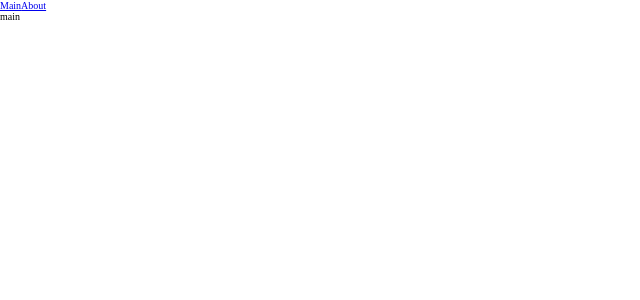
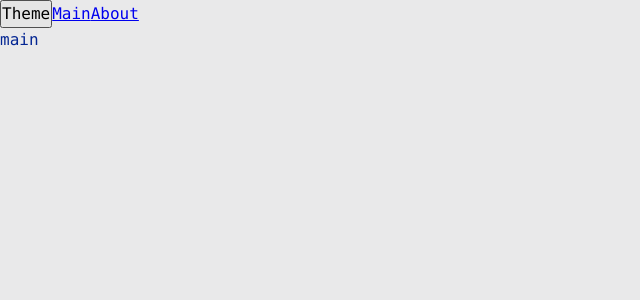
Before and after one commit to marknik139/react-production, a React app: page / in a window 1280 px wide. Shown: the top 300 px of the page, without its empty margins (0-640 px from the left). Built offline with nearby package versions, Linux system fonts and the light colour scheme.

Commit message:
add themes

```diff
--- a/src/App.tsx
+++ b/src/App.tsx
@@ -1,12 +1,16 @@
-import './index.scss';
+import {Suspense} from "react";
 import {Link, Route, Routes} from "react-router-dom";
 import {MainPageAsync} from "./pages/MainPage/MainPage.async";
 import {AboutPageAsync} from "./pages/AboutPage/AboutPage.async";
-import {Suspense} from "react";
+import {useTheme} from "./theme/useTheme";
+import './styles/index.scss';
 
 export const App = () => {
+    const {theme, toggleTheme} = useTheme();
+
     return(
-        <div className='app'>
+        <div className={`app ${theme}`}>
+            <button onClick={toggleTheme}>Theme</button>
             <Link to={'/'}>Main</Link>
             <Link to={'/about'}>About</Link>
 
@@ -17,5 +21,5 @@
                 </Routes>
             </Suspense>
         </div>
-    )
-}
+    );
+};
--- a/src/index.scss
+++ /dev/null
@@ -1,9 +0,0 @@
-* {
-  margin: 0;
-  padding: 0;
-  box-sizing: border-box;
-}
-
-.app {
-  font-size: 10px;
-}
--- a/src/index.tsx
+++ b/src/index.tsx
@@ -1,12 +1,15 @@
-import { createRoot } from 'react-dom/client';
+import {createRoot} from 'react-dom/client';
 import {BrowserRouter} from "react-router-dom";
 import {App} from "./App";
+import ThemeProvider from "./theme/ThemeProvider";
 
 const container = document.getElementById('root');
 const root = createRoot(container);
 
 root.render(
     <BrowserRouter>
-        <App/>
+        <ThemeProvider>
+            <App/>
+        </ThemeProvider>
     </BrowserRouter>
 );
--- /dev/null
+++ b/src/styles/index.scss
@@ -0,0 +1,13 @@
+@forward 'reset';
+@forward 'variables/global';
+@forward 'themes/light';
+@forward 'themes/dark';
+
+.app {
+  font: var(--font-m);
+
+  background: var(--bg-color);
+  color: var(--primary-color);
+
+  min-height: 100vh;
+}
--- /dev/null
+++ b/src/styles/reset.scss
@@ -0,0 +1,13 @@
+* {
+  margin: 0;
+  padding: 0;
+  box-sizing: border-box;
+}
+
+input,
+button,
+textarea,
+select {
+  margin: 0;
+  font: inherit;
+}
--- /dev/null
+++ b/src/styles/themes/dark.scss
@@ -0,0 +1,6 @@
+.app.dark {
+  --bg-color: #03034d;
+
+  --primary-color: #049604;
+  --secondary-color: #04ff04;
+}
--- /dev/null
+++ b/src/styles/themes/light.scss
@@ -0,0 +1,6 @@
+.app.light {
+  --bg-color: #e9e9ea;
+
+  --primary-color: #042693;
+  --secondary-color: #0449e0;
+}
--- /dev/null
+++ b/src/styles/variables/global.scss
@@ -0,0 +1,11 @@
+:root {
+  --font-family-main: 'Consolas', 'Times New Roman', Serif;
+
+  --font-size-m: 16px;
+  --font-line-m: 24px;
+  --font-m: var(--font-size-m) / var(--font-line-m) var(--font-family-main);
+
+  --font-size-l: 24px;
+  --font-line-l: 32px;
+  --font-l: var(--font-size-l) / var(--font-line-l) var(--font-family-main);
+}
--- /dev/null
+++ b/src/theme/ThemeContext.ts
@@ -0,0 +1,14 @@
+import {createContext} from "react";
+
+export enum Theme {
+    LIGHT= 'light',
+    DARK = 'dark'
+}
+
+export interface ThemeContextProps {
+    theme?: Theme;
+    setTheme?: (theme: Theme) => void;
+}
+
+export const LOCAL_STORAGE_THEME_KEY = 'theme';
+export const ThemeContext = createContext<ThemeContextProps>({});
--- /dev/null
+++ b/src/theme/ThemeProvider.tsx
@@ -0,0 +1,21 @@
+import {FC, PropsWithChildren, useMemo, useState} from "react";
+import {LOCAL_STORAGE_THEME_KEY, Theme, ThemeContext} from "./ThemeContext";
+
+const defaultTheme = localStorage.getItem(LOCAL_STORAGE_THEME_KEY) as Theme ?? Theme.LIGHT;
+
+const ThemeProvider: FC<PropsWithChildren> = ({children}) => {
+    const [theme, setTheme] = useState<Theme>(defaultTheme);
+
+    const defaultProps = useMemo(() => ({
+        theme,
+        setTheme,
+    }), [theme]);
+
+    return (
+        <ThemeContext.Provider value={defaultProps}>
+            {children}
+        </ThemeContext.Provider>
+    );
+};
+
+export default ThemeProvider;
--- /dev/null
+++ b/src/theme/useTheme.tsx
@@ -0,0 +1,21 @@
+import {LOCAL_STORAGE_THEME_KEY, Theme, ThemeContext} from "./ThemeContext";
+import {useContext} from "react";
+
+interface UseThemeResult {
+    toggleTheme: () => void;
+    theme: Theme;
+}
+
+export function useTheme(): UseThemeResult {
+    const {theme, setTheme} = useContext(ThemeContext);
+    const toggleTheme = () => {
+        const newTheme = theme === Theme.LIGHT ? Theme.DARK : Theme.LIGHT;
+        setTheme(newTheme);
+        localStorage.setItem(LOCAL_STORAGE_THEME_KEY, newTheme);
+    }
+
+    return {
+        theme,
+        toggleTheme,
+    };
+}
```
